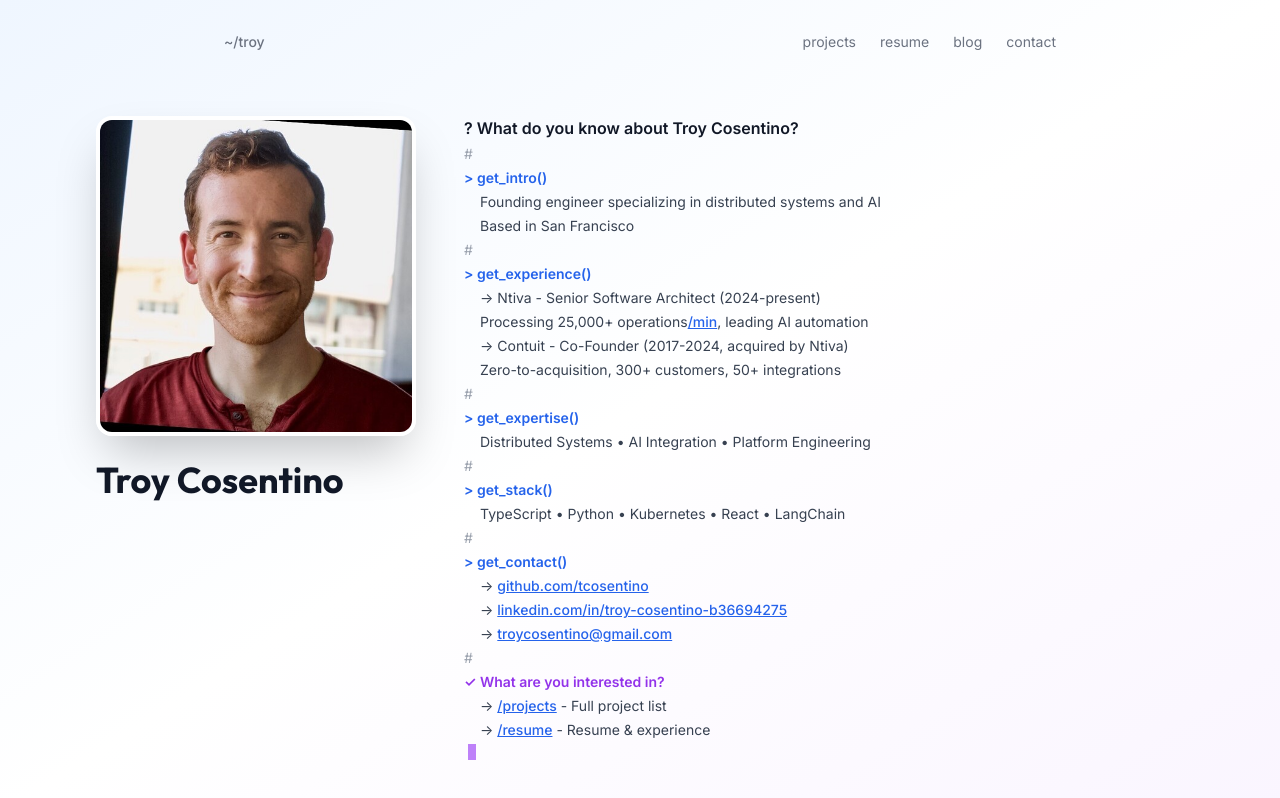
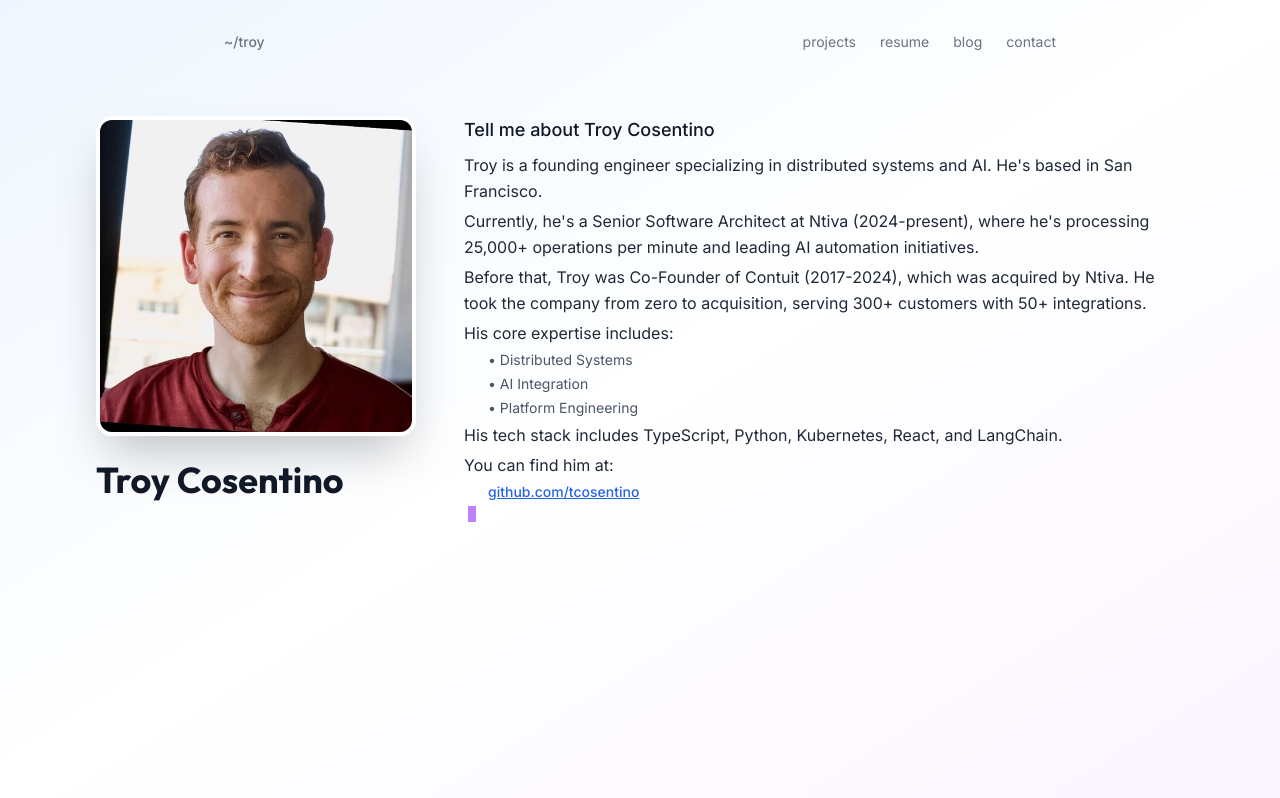
Before and after one commit to tcosentino/personal-website, a React (Vite) app: page / in a window 1280 px wide. Shown: the top 798 px of the page. Built offline with nearby package versions, Linux system fonts and the light colour scheme.

Commit message:
Make agent interaction more natural: conversational responses instead of tool calls

```diff
--- a/src/pages/Home.tsx
+++ b/src/pages/Home.tsx
@@ -12,39 +12,37 @@ export default function Home() {
   const [hasStarted, setHasStarted] = useState(false)
 
   const lines: Line[] = [
-    { type: 'user', content: 'What do you know about Troy Cosentino?', delay: 0 },
-    { type: 'system', content: '', delay: 600 },
-    { type: 'tool_call', content: 'get_intro()', delay: 800 },
-    { type: 'tool_result', content: 'Founding engineer specializing in distributed systems and AI', delay: 1000 },
-    { type: 'tool_result', content: 'Based in San Francisco', delay: 1200 },
-    { type: 'system', content: '', delay: 1400 },
+    { type: 'user', content: 'Tell me about Troy Cosentino', delay: 0 },
+    { type: 'system', content: '', delay: 400 },
+    { type: 'assistant', content: 'Troy is a founding engineer specializing in distributed systems and AI. He\'s based in San Francisco.', delay: 800 },
+    { type: 'system', content: '', delay: 1200 },
 
-    { type: 'tool_call', content: 'get_experience()', delay: 1600 },
-    { type: 'tool_result', content: '→ Ntiva - Senior Software Architect (2024-present)', delay: 1800 },
-    { type: 'tool_result', content: '  Processing 25,000+ operations/min, leading AI automation', delay: 2000 },
-    { type: 'tool_result', content: '→ Contuit - Co-Founder (2017-2024, acquired by Ntiva)', delay: 2200 },
-    { type: 'tool_result', content: '  Zero-to-acquisition, 300+ customers, 50+ integrations', delay: 2400 },
-    { type: 'system', content: '', delay: 2600 },
+    { type: 'assistant', content: 'Currently, he\'s a Senior Software Architect at Ntiva (2024-present), where he\'s processing 25,000+ operations per minute and leading AI automation initiatives.', delay: 1600 },
+    { type: 'system', content: '', delay: 2000 },
 
-    { type: 'tool_call', content: 'get_expertise()', delay: 2800 },
-    { type: 'tool_result', content: 'Distributed Systems • AI Integration • Platform Engineering', delay: 3000 },
-    { type: 'system', content: '', delay: 3200 },
+    { type: 'assistant', content: 'Before that, Troy was Co-Founder of Contuit (2017-2024), which was acquired by Ntiva. He took the company from zero to acquisition, serving 300+ customers with 50+ integrations.', delay: 2400 },
+    { type: 'system', content: '', delay: 2800 },
 
-    { type: 'tool_call', content: 'get_stack()', delay: 3400 },
-    { type: 'tool_result', content: 'TypeScript • Python • Kubernetes • React • LangChain', delay: 3600 },
-    { type: 'system', content: '', delay: 3800 },
+    { type: 'assistant', content: 'His core expertise includes:', delay: 3200 },
+    { type: 'tool_result', content: '• Distributed Systems', delay: 3400 },
+    { type: 'tool_result', content: '• AI Integration', delay: 3600 },
+    { type: 'tool_result', content: '• Platform Engineering', delay: 3800 },
+    { type: 'system', content: '', delay: 4000 },
 
-    { type: 'tool_call', content: 'get_contact()', delay: 4000 },
-    { type: 'tool_result', content: '→ github.com/tcosentino', delay: 4200 },
-    { type: 'tool_result', content: '→ linkedin.com/in/troy-cosentino-b36694275', delay: 4400 },
-    { type: 'tool_result', content: '→ troycosentino@gmail.com', delay: 4600 },
+    { type: 'assistant', content: 'His tech stack includes TypeScript, Python, Kubernetes, React, and LangChain.', delay: 4400 },
     { type: 'system', content: '', delay: 4800 },
 
-    { type: 'assistant', content: 'What are you interested in?', delay: 5000 },
-    { type: 'tool_result', content: '→ /projects - Full project list', delay: 5200 },
-    { type: 'tool_result', content: '→ /resume - Resume & experience', delay: 5400 },
-    { type: 'tool_result', content: '→ /blog - Writing & posts', delay: 5600 },
-    { type: 'tool_result', content: '→ /contact - Get in touch', delay: 5800 },
+    { type: 'assistant', content: 'You can find him at:', delay: 5200 },
+    { type: 'tool_result', content: 'github.com/tcosentino', delay: 5400 },
+    { type: 'tool_result', content: 'linkedin.com/in/troy-cosentino-b36694275', delay: 5600 },
+    { type: 'tool_result', content: 'troycosentino@gmail.com', delay: 5800 },
+    { type: 'system', content: '', delay: 6000 },
+
+    { type: 'assistant', content: 'Want to learn more?', delay: 6400 },
+    { type: 'tool_result', content: '/projects - Full project list', delay: 6600 },
+    { type: 'tool_result', content: '/resume - Resume & experience', delay: 6800 },
+    { type: 'tool_result', content: '/blog - Writing & posts', delay: 7000 },
+    { type: 'tool_result', content: '/contact - Get in touch', delay: 7200 },
   ]
 
   useEffect(() => {
@@ -64,13 +62,13 @@ export default function Home() {
       case 'system':
         return 'text-gray-400 text-sm'
       case 'user':
-        return 'text-gray-900 text-base font-semibold'
+        return 'text-gray-900 text-lg font-medium mb-2'
       case 'tool_call':
         return 'text-blue-600 text-sm font-semibold'
       case 'tool_result':
-        return 'text-gray-700 text-sm pl-4'
+        return 'text-gray-600 text-sm pl-6'
       case 'assistant':
-        return 'text-purple-600 text-sm font-semibold'
+        return 'text-gray-800 text-base leading-relaxed'
       default:
         return 'text-gray-700 text-sm'
     }
@@ -79,15 +77,15 @@ export default function Home() {
   const getPrefix = (type: string) => {
     switch (type) {
       case 'system':
-        return '# '
+        return ''
       case 'user':
-        return '? '
+        return ''
       case 'tool_call':
-        return '> '
+        return ''
       case 'tool_result':
-        return '  '
+        return ''
       case 'assistant':
-        return '✓ '
+        return ''
       default:
         return ''
     }
```
